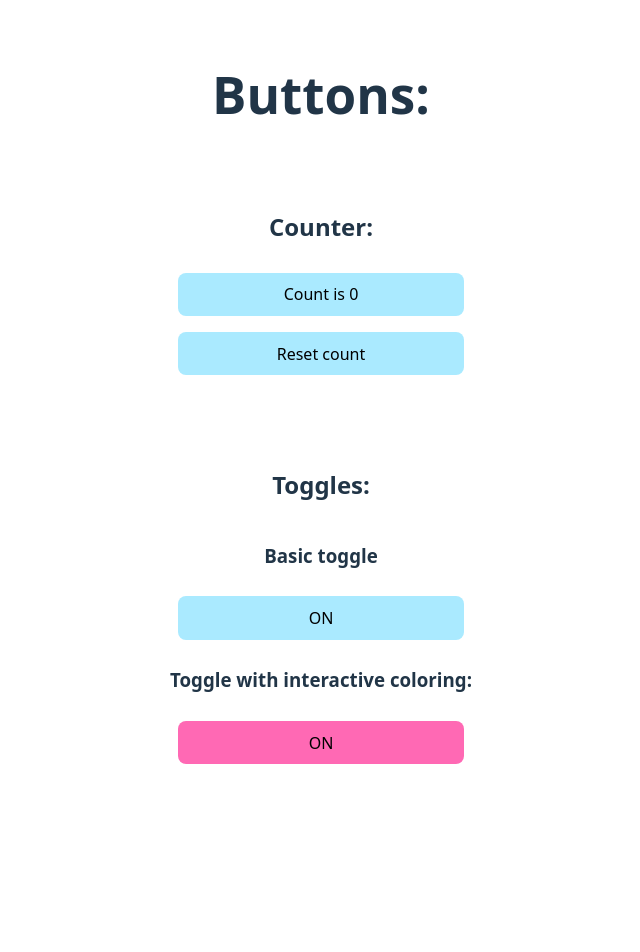
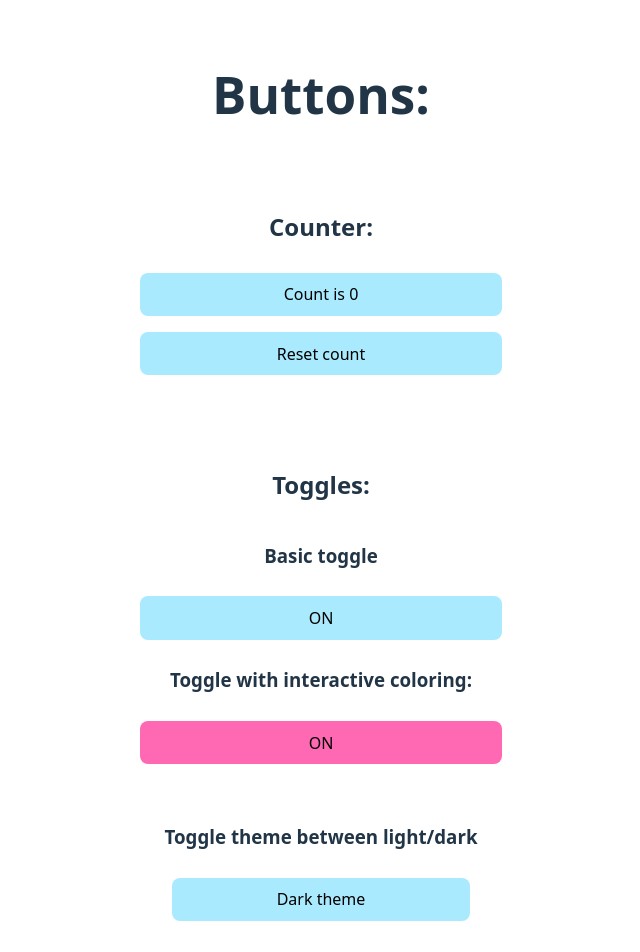
Before and after one commit to Ayngie/bits-n-pieces, a React (Vite) app: page / in a window 1280 px wide. Shown: the top 952 px of the page, without its empty margins (319-959 px from the left). Before the commit the page ends 836 px from the top, so only its background shows below. Built offline with nearby package versions, Linux system fonts and the light colour scheme.

Commit message:
feat: added color theme toggle

```diff
--- /dev/null
+++ b/src/components/ToggleTheme.tsx
@@ -0,0 +1,18 @@
+import { useState } from 'react';
+
+const ToggleTheme: React.FC = () => {
+  const [dark, setDark] = useState<boolean>(true);
+
+  return (
+    <div
+      className="card"
+      id={dark ? 'chosen-dark-theme' : 'chosen-light-theme'}>
+      <h3>Toggle theme between light/dark</h3>
+      <button onClick={() => setDark((prev) => !prev)}>
+        {dark ? 'Dark theme' : 'Light theme'}
+      </button>
+    </div>
+  );
+};
+
+export default ToggleTheme;
--- a/src/components/Toggles.tsx
+++ b/src/components/Toggles.tsx
@@ -1,5 +1,6 @@
 import Toggle from './Toggle';
 import ToggleColored from './ToggleColored';
+import ToggleTheme from './ToggleTheme';
 
 const Toggles: React.FC = () => {
   return (
@@ -7,6 +8,7 @@ const Toggles: React.FC = () => {
       <h2>Toggles:</h2>
       <Toggle />
       <ToggleColored />
+      <ToggleTheme />
     </div>
   );
 };
```
